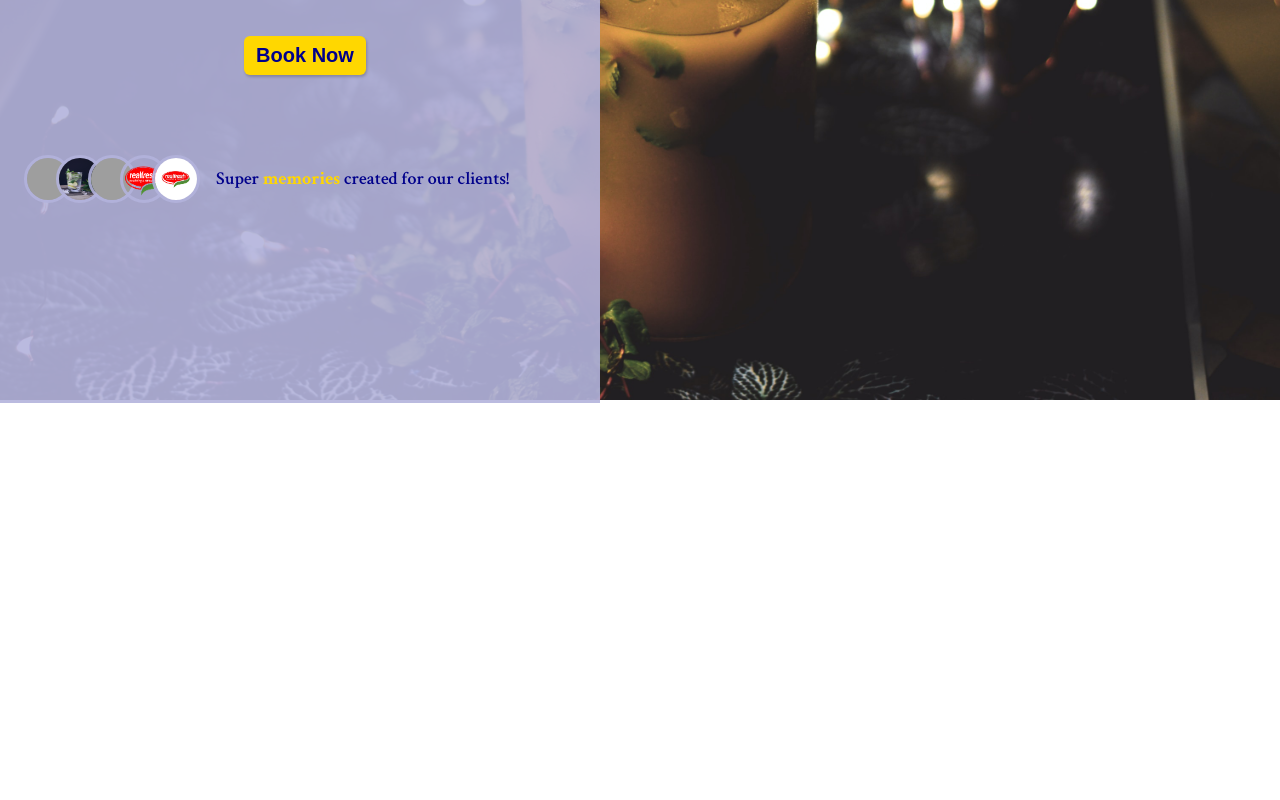
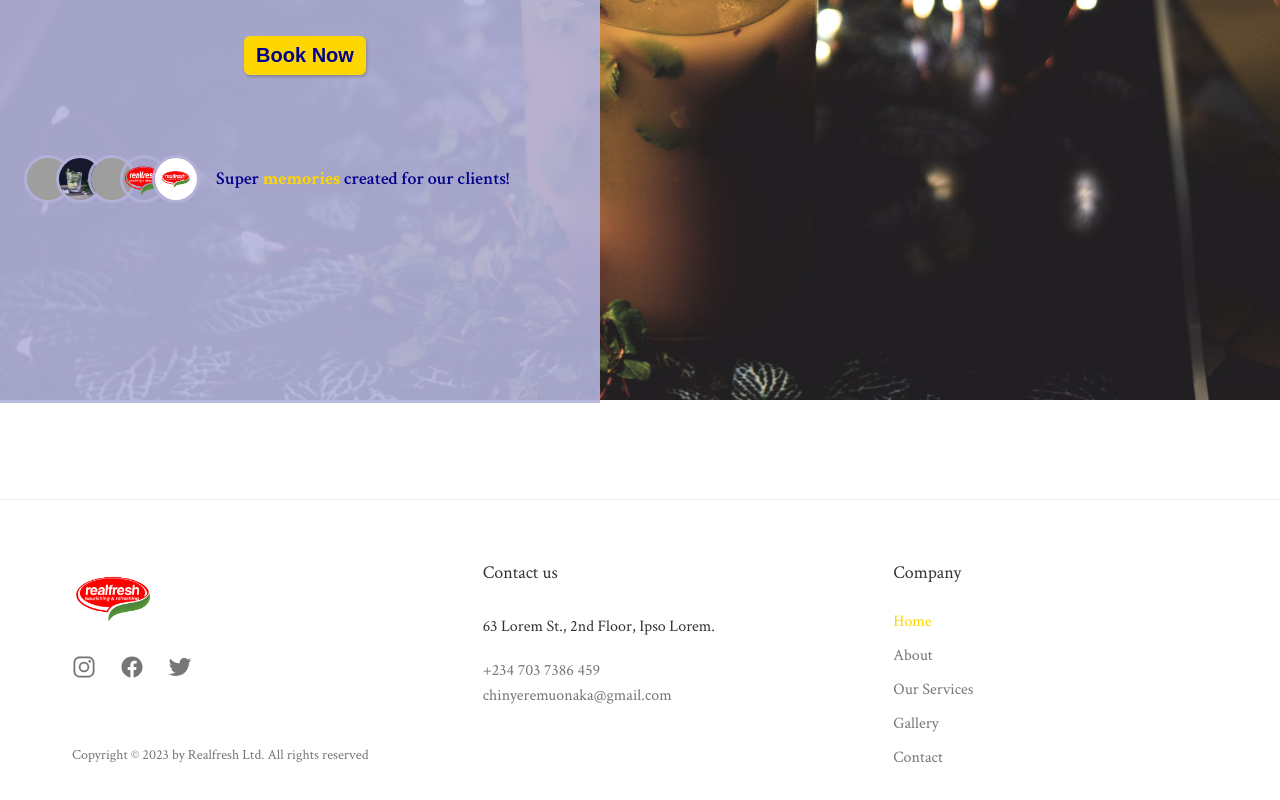
Before and after one commit to ChinyereLynda/Events-website, a Svelte app: page /gallery in a window 1280 px wide. Shown: the part 480-1280 px from the top of the page. Before the commit the page ends 883 px from the top, so only its background shows below. Built offline with nearby package versions, Linux system fonts and the light colour scheme; grey boxes are pictures that could not be loaded.

Commit message:
second commit

```diff
--- a/src/App.svelte
+++ b/src/App.svelte
@@ -4,6 +4,9 @@ import Header from  "./components/Header.svelte";
 import About from "./components/About.svelte";
 import Services from "./components/Services.svelte";
 import MobileNavView from "./components/MobileNavView.svelte";
+import Footer from "./components/Footer.svelte";
+import Gallery from "./components/Gallery.svelte";
+import Contact from "./components/Contact.svelte";
 
 let showMobileNav = false;
 const toggleMobilNavView = () => {
@@ -15,10 +18,15 @@ let activeComponent = 'Home';
 
 const changeComponent = (e) => {
 	activeComponent = e.detail;
+	if (showMobileNav == true)
+	showMobileNav = !showMobileNav;
+
 }
 
 const contactComponent = () => {
 	activeComponent = 'Contact';
+	if (showMobileNav == true)
+	showMobileNav = !showMobileNav;
 }
 
 const goToHome = () => {
@@ -26,7 +34,7 @@ const goToHome = () => {
 }
 </script>
 
-<MobileNavView {showMobileNav} on:click={toggleMobilNavView}/>
+<MobileNavView on:changeComponent={changeComponent} on:goTo={contactComponent} {showMobileNav} on:click={toggleMobilNavView}/>
 
 <Header on:changeComponent={changeComponent} on:goTo={contactComponent} on:goToHome={goToHome} on:click={toggleMobilNavView}/>
 <main>
@@ -37,11 +45,15 @@ const goToHome = () => {
 			{:else if activeComponent === 'Our Services'}
 			<Services />
 			{:else if activeComponent === 'Gallery'}
-				<p>Gallery Component Goes Here</p>
+			<Gallery />
 			{:else if activeComponent === 'Contact'}
-				<p>Contact Component Goes Here</p>
+			<Contact />
 			{/if}
 </main>
+
+<Footer />
+
+
 
 <style>
 	/* @media (min-width: 640px) {
--- a/src/components/About.svelte
+++ b/src/components/About.svelte
@@ -21,6 +21,11 @@
     </div> -->
 
 <style>
+  .section-about  {
+    margin-bottom: 9.6rem;
+
+  }
+
   .about-container {
     margin: 0 auto;
     position: relative;
--- /dev/null
+++ b/src/components/Contact.svelte
@@ -0,0 +1,50 @@
+<script>
+
+</script>
+
+<section class="section-contact">
+  <div class="contact-container">
+      <div class="contact-text-box">
+          <h1 class="heading-primary">Contact Us</h1>
+          <p class="contact-description">Lorem ipsum dolor sit amet consectetur adipisicing elit. Illum quisquam nulla, non vero voluptatum blanditiis quis, ex dolorem, necessitatibus maiores culpa ducimus sed dicta doloribus!</p>
+      </div>
+
+      <div class="contact-img-box">
+        <img src="/img/image1.jpg" class="contact-img" alt="gallery image"/>
+      </div>
+  </div>
+</section>
+
+<style>
+  .section-contact  {
+    margin-bottom: 9.6rem;
+  }
+
+  .contact-container {
+    margin: 0 auto;
+    position: relative;
+  }
+
+  .contact-text-box {
+    max-width: 70%;
+    max-height: 70%;
+    margin: 0 auto;
+    background: rgb(179, 179, 220, 0.8);
+    color: darkblue;
+    position: absolute;
+    top: 50%;
+    transform: translate(0, -50%);
+    padding: 4.8rem 1.4rem 0 2.4rem;
+  }
+
+  .contact-description {
+    font-size: 2rem;
+    line-height: 1.6;
+    margin-bottom: 4.8rem ;
+  }
+
+  .contact-img {
+    width: 100%;
+    max-height: 60vh;
+  }
+  </style>
--- a/src/components/DesktopNavigation.svelte
+++ b/src/components/DesktopNavigation.svelte
@@ -15,7 +15,7 @@ const clearActiveItem = () => {
 </script>
 
 <nav class="main-nav">
-    <Tabs {items} {activeItem} on:tabChange={tabChange} on:changeComponent /> <!--Please specify if column={true} in @media max-width=59em -->
+    <Tabs {items} {activeItem} on:tabChange={tabChange} on:changeComponent />
     <div class="main-nav-btn">
       <Button bigger={true} on:goTo on:click={clearActiveItem}>Book Now</Button>
     </div>
@@ -29,7 +29,6 @@ const clearActiveItem = () => {
   }
 
 
-
 /*******************************************/
 /* MOBILE NAVIGATION BELOW 944px (Tablets)*/
 /******************************************/
@@ -37,13 +36,6 @@ const clearActiveItem = () => {
   .main-nav {
     display: none;
   }
-  /*
-
-  .links-nav {
-    flex-direction: column;
-    gap: 4.8rem;
-  }
-  */
 }
 
 
--- /dev/null
+++ b/src/components/Footer.svelte
@@ -0,0 +1,119 @@
+<script>
+  import Logo from "../reusable/Logo.svelte";
+  import Tabs from "../reusable/Tabs.svelte";
+
+  let items = ['Home', 'About', 'Our Services', 'Gallery', 'Contact'];
+  let activeItem = 'Home';
+  let footer = true;
+
+
+const tabChange = (e) => {
+	activeItem = e.detail;
+}
+</script>
+
+<footer class="footer">
+  <div class="container grid grid--3-cols">
+    <div class="logo-col">
+      <div class="footer-logo">
+        <Logo on:goToHome />
+      </div>
+
+      <ul class="social-links">
+        <li><a class="social-link" href="#top" target="_blank"><ion-icon class="social-icon" name="logo-instagram"></ion-icon></a></li>
+        <li><a class="social-link" href="#top" target="_blank"><ion-icon class="social-icon" name="logo-facebook"></ion-icon></a></li>
+        <li><a class="social-link" href="#top" target="_blank"><ion-icon class="social-icon" name="logo-twitter"></ion-icon></a></li>
+      </ul>
+
+      <p class="copyright">Copyright &copy; 2023 by Realfresh Ltd. All rights reserved</p>
+    </div>
+    <div class="address-col">
+      <p class="footer-heading">Contact us</p>
+      <address class="contacts">
+        <p class="address">63 Lorem St., 2nd Floor, Ipso Lorem.</p>
+        <p>
+          <a class="social-link" href="tel:234 703 7386 459">+234 703 7386 459</a><br />
+          <a class="social-link" href="mailto:chinyeremuonaka@gmail.com">chinyeremuonaka@gmail.com</a>
+        </p>
+
+      </address>
+    </div>
+    <nav class="nav-col">
+      <p class="footer-heading">Company</p>
+      <Tabs {items} {activeItem} {footer} on:tabChange={tabChange} on:changeComponent />
+    </nav>
+  </div>
+</footer>
+
+<style>
+  .footer {
+    padding: 6.4rem 0;
+    border-top: 1px solid #eee;
+  }
+
+  /* .grid--footer {
+    grid-template-columns: 2fr 1fr 1fr;
+  } */
+
+  .logo-col {
+    display: flex;
+    flex-direction: column;
+  }
+
+  .footer-logo {
+    margin-bottom: 2.4rem;
+  }
+
+  .social-links {
+    list-style: none;
+    display: flex;
+    gap: 2.4rem;
+  }
+
+  .social-link:link,
+  .social-link:visited {
+    text-decoration: none;
+    font-size: 1.6rem;
+    color: #767676;
+    transition: all 0.3s;
+  }
+
+  .social-link:hover,
+  .social-link:active {
+    color: darkblue;
+  }
+
+  .social-icon {
+    width:2.4rem;
+    height: 2.4rem;
+  }
+
+  .copyright {
+    font-size: 1.4rem;
+    line-height: 1.6;
+    color: #767676;
+    margin-top: auto;
+  }
+
+  .footer-heading {
+    font-size: 1.8rem;
+    font-weight: 500;
+    margin-bottom: 3.2rem;
+  }
+
+  .contacts {
+    font-style: normal;
+    font-size: 1.6rem;
+    line-height: 1.6;
+
+  }
+
+  .address {
+    margin-bottom: 1.8rem;
+  }
+
+
+
+
+
+</style>
--- /dev/null
+++ b/src/components/Gallery.svelte
@@ -0,0 +1,56 @@
+<script>
+
+</script>
+
+<section class="section-gallery">
+  <div class="gallery-container">
+      <div class="gallery-text-box">
+          <h1 class="heading-primary">Gallery</h1>
+          <p class="gallery-description">Lorem ipsum dolor sit amet consectetur adipisicing elit. Illum quisquam nulla, non vero voluptatum blanditiis quis, ex dolorem, necessitatibus maiores culpa ducimus sed dicta doloribus!</p>
+      </div>
+
+      <div class="gallery-img-box">
+        <img src="/img/image1.jpg" class="gallery-img" alt="gallery image"/>
+      </div>
+  </div>
+</section>
+
+<!-- <div class="client-box">
+      <ClientLogos />
+      <p class="client-text">Super <span>memories</span> created for our clients! </p>
+    </div> -->
+
+<style>
+  .section-gallery  {
+    margin-bottom: 9.6rem;
+  }
+
+
+  .gallery-container {
+    margin: 0 auto;
+    position: relative;
+  }
+
+  .gallery-text-box {
+    max-width: 70%;
+    max-height: 70%;
+    margin: 0 auto;
+    background: rgb(179, 179, 220, 0.8);
+    color: darkblue;
+    position: absolute;
+    top: 50%;
+    transform: translate(0, -50%);
+    padding: 4.8rem 1.4rem 0 2.4rem;
+  }
+
+  .gallery-description {
+    font-size: 2rem;
+    line-height: 1.6;
+    margin-bottom: 4.8rem ;
+  }
+
+  .gallery-img {
+    width: 100%;
+    max-height: 60vh;
+  }
+  </style>
--- a/src/components/Hero.svelte
+++ b/src/components/Hero.svelte
@@ -25,6 +25,10 @@
 </section>
 
 <style>
+  .section-hero  {
+    margin-bottom: 9.6rem;
+  }
+
   .hero-container {
     /* max-width: 130rem; */
     margin: 0 auto;
--- a/src/components/MobileNavView.svelte
+++ b/src/components/MobileNavView.svelte
@@ -4,10 +4,9 @@
 
   export let showMobileNav = false;
 
-
-
   let items = ['Home', 'About', 'Our Services', 'Gallery', 'Contact'];
   let activeItem = 'Home';
+  let column = true;
 
 
 const tabChange = (e) => {
@@ -28,7 +27,7 @@ const clearActiveItem = () => {
     </div>
 
     <div class="mobile-nav-links">
-      <Tabs {items} {activeItem} on:tabChange={tabChange} on:changeComponent /> <!--Please specify if column={true} in @media max-width=59em -->
+      <Tabs {items} {activeItem} {column} on:tabChange={tabChange} on:changeComponent />
       <div class="main-nav-btn">
         <Button bigger={true} on:goTo on:click={clearActiveItem}>Book Now</Button>
       </div>
--- a/src/components/Services.svelte
+++ b/src/components/Services.svelte
@@ -5,18 +5,11 @@ import Events from './Events.svelte';
 
 let items = ['Events', 'Cleaning Services', 'Monumental Moments'];
 let activeItem = 'Events';
-const color = '#fff';
-const background = 'darkblue';
-const gap = '0';
-const border = '#fff solid 1px';
-const padding = '0.4rem 1.2rem';
-const borderRadius = '6px';
+let services = true;
 
 const tabChange = (e) => {
 	activeItem = e.detail;
 }
-
-
 </script>
 
 <section class="section-services">
@@ -31,7 +24,7 @@ const tabChange = (e) => {
       </div>
   </div>
   <div class="services-tabs">
-    <Tabs {borderRadius} {border} {padding} {gap} {color} {background} {items} {activeItem} on:tabChange={tabChange}/>
+    <Tabs {items} {activeItem} {services} on:tabChange={tabChange}/>
 
     {#if activeItem === 'Events'}
       <Events />
--- a/src/reusable/Tabs.svelte
+++ b/src/reusable/Tabs.svelte
@@ -4,25 +4,18 @@
 
   export let items;
   export let activeItem;
-  export let color;
-  export let background;
-  export let gap;
-  export let border;
-  export let padding;
-  export let borderRadius;
-
-
-
+  export let column = false;
+  export let footer = false;
+  export let services = false;
 
 </script>
 
 <div class="tabs">
-  <ul class="tabs-list" style={`gap:${gap}`}>
+  <ul class="tabs-list" class:column={column} class:footer={footer} class:services={services}>
     {#each items as item}
       <li
       on:click={() => dispatch('tabChange', item)}
-      on:click={() => dispatch('changeComponent', item)}
-      style={`color:${color}; background:${background}; border:${border}; padding:${padding}; border-radius:${borderRadius}`}>
+      on:click={() => dispatch('changeComponent', item)}>
         <div class:active={item === activeItem} class="item">{item}</div>
       </li>
     {/each}
@@ -31,7 +24,6 @@
 </div>
 
 <style>
-
   .tabs-list {
     list-style-type: none;
     display: flex;
@@ -46,16 +38,70 @@
     cursor: pointer;
   }
 
+  .item {
+    transition: all 0.3s;
+  }
+
+
+  .item:hover {
+    color: gold;
+    font-weight: 500;
+  }
+
   .active {
     color: gold;
     border-bottom: 2px solid gold;
   }
 
-  .item:hover {
-    color: gold;
-    font-weight: 500;
+/********************************/
+/* Tabs for MobileNavView Page */
+/********************************/
+
+  .column {
+    flex-direction: column;
+    gap: 4.8rem;
+    align-items: center;
+  }
+
+  .column li {
+    font-size: 3rem;;
+  }
+
+/*****************************/
+/* Tabs for footer Page */
+/*****************************/
+  .footer {
+    flex-direction: column;
+    gap: 1.8rem;
+  }
+
+  .footer li {
+    font-size: 1.6rem;
+    color: #767676;
     transition: all 0.3s;
   }
+
+  .footer li .active{
+    border-bottom: none;
+
+  }
+
+/*****************************/
+/* Tabs for Services Page */
+/*****************************/
+.services {
+  gap: 0;
+}
+
+.services li{
+  color: #fff;
+  background: darkblue;
+  border: #fff solid 1px;
+  padding: 0.4rem 1.2rem;
+  border-radius: 6px;
+}
+
+
 
 
 
```
Also changed, not shown: public/global.css (+8 -1 lines).
